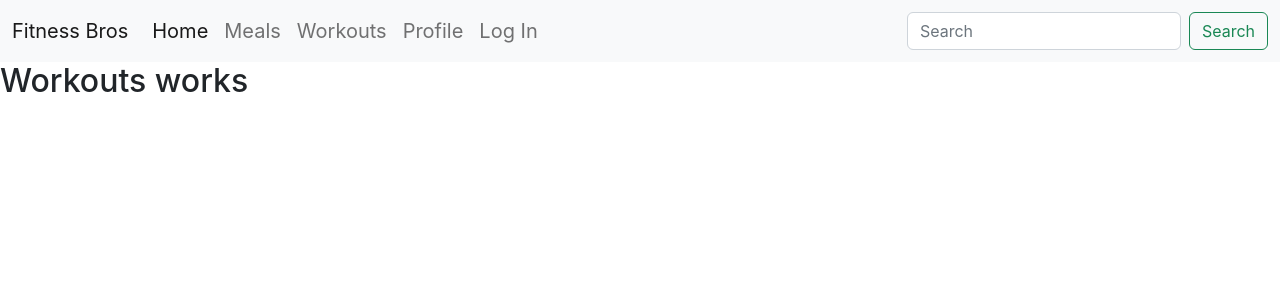
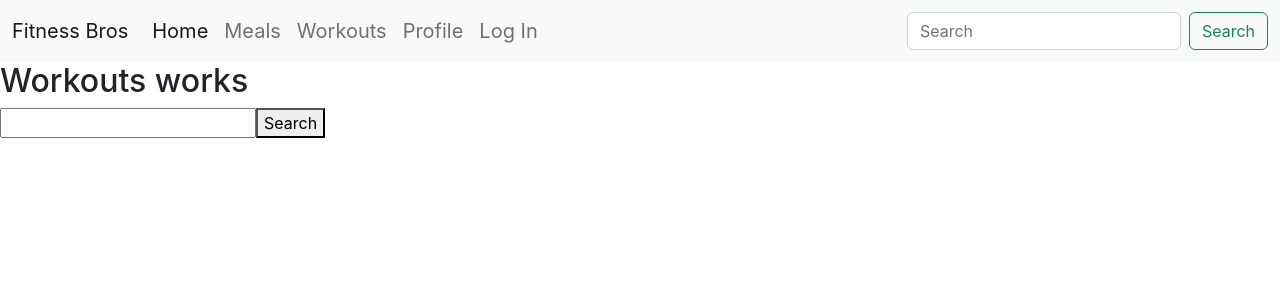
Before and after one commit to therealOfarah/fitness-bro-front-end, a React (Create React App) app: page /workouts in a window 1280 px wide. Shown: the top 300 px of the page. Built offline with nearby package versions, Linux system fonts and the light colour scheme; no server answers.

Commit message:
add searchbar routes

```diff
--- a/src/Search/Search.jsx
+++ b/src/Search/Search.jsx
@@ -1,11 +1,33 @@
-const Search = props => {
+import { useState } from "react"
 
+const Search = (props) => {
+  const [formData, setFormData] = useState({query: ''})
+
+  const handleChange = evt => {
+    setFormData({ ...formData,[evt.target.name]: evt.target.value})
+  }
+
+  const handleSubmit = evt => {
+    evt.preventDefault()
+    props.handleWorkoutSearch(formData)
+  }
 
   return (
-    <main >
-      <h2>Yoinks</h2>
-    </main>
-  )
+    <>
+      <div>
+        <form onSubmit={handleSubmit}>
+          <input
+            name="query"
+            type="text"
+            autoComplete="off"
+            value={formData.query}
+            onChange={handleChange}
+            />
+          <button type="submit">Search</button>
+        </form>
+      </div>
+    </>
+  );
 }
 
 export default Search
--- a/src/pages/Workout/Workout.jsx
+++ b/src/pages/Workout/Workout.jsx
@@ -1,21 +1,29 @@
 import { useState, useEffect } from 'react'
-import * as workoutService from '../../services/workoutService'
+import Search from '../../Search/Search'
+import { workoutSearch } from '../../services/workoutService'
 
 
 const Workout = props => {
   const[workouts,setWorkouts]= useState([])
 
-  useEffect(() => {
-    const fetchWorkouts = async () => {
-      const workoutData = await workoutService.getAllWorkouts()
-      setWorkouts(workoutData)
-    }
-    fetchWorkouts()
-  }, [])
+  const handleWorkoutSearch = async FormData => {
+    const workoutResults = await workoutSearch(FormData)
+    setWorkouts(workoutResults.results)
+  }
+
+  // useEffect(() => {
+  //   const fetchWorkouts = async () => {
+  //     const workoutData = await workoutService.getAllWorkouts()
+  //     setWorkouts(workoutData)
+  //   }
+  //   fetchWorkouts()
+  // }, [])
+
   console.log(workouts)
   return (
     <main >
       <h2>Workouts works</h2>
+      <Search handleWorkoutSearch={handleWorkoutSearch}/>
     </main>
   )
 }
--- a/src/services/workoutService.js
+++ b/src/services/workoutService.js
@@ -2,17 +2,7 @@ import * as tokenService from '../services/tokenService'
 
 const BASE_URL = `${process.env.REACT_APP_BACK_END_SERVER_URL}/api/workouts`
 
-async function getAllWorkouts(muscle){
-  const res = await fetch(`${BASE_URL}/${muscle}`, {
-    method:'GET',
-    headers:{
-      'Authorization': `Bearer ${tokenService.getToken()}`,
-      'Content-Type': 'application/json'
-  },body:muscle
-  })
-  return await res.json()
-
+export async function workoutSearch(formData){
+  const res = await fetch(`${BASE_URL}?muscle=${formData.query}`)
+  return res.json()
 }
-export{
-  getAllWorkouts
-}
```
